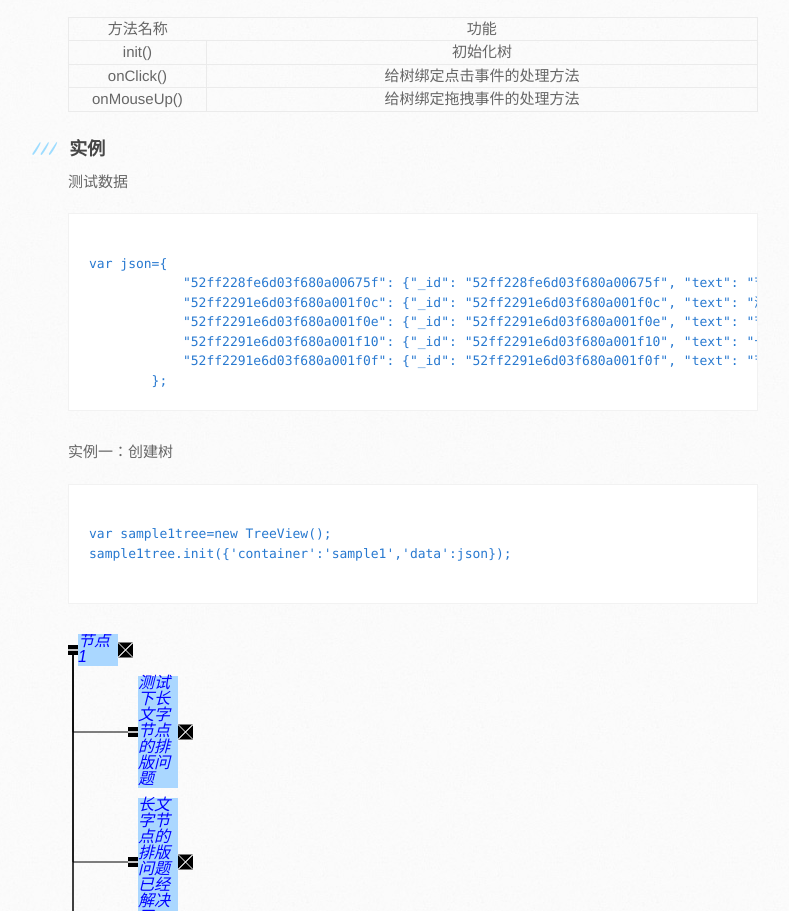
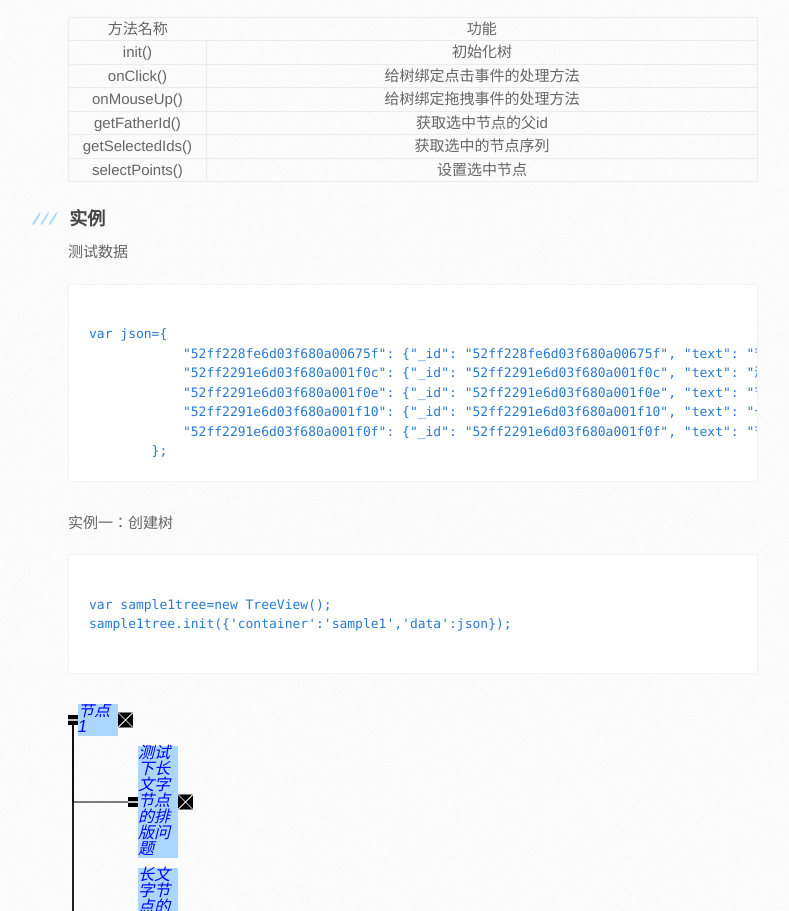
Before and after one commit to jhfangying/html5tree, a plain HTML site: page index.html in a window 1280 px wide. Shown: the part 1525-2436 px from the top of the page, without its empty margins (102-891 px from the left). Drawn offline with nearby package versions, Linux system fonts and the light colour scheme.

Commit message:
修改了文档

```diff
--- a/index.html
+++ b/index.html
@@ -97,6 +97,9 @@
                             <tr><td>init()</td><td>初始化树</td></tr>
                             <tr><td>onClick()</td><td>给树绑定点击事件的处理方法</td></tr>
                             <tr><td>onMouseUp()</td><td>给树绑定拖拽事件的处理方法</td></tr>
+                            <tr><td>getFatherId()</td><td>获取选中节点的父id</td></tr>
+                            <tr><td>getSelectedIds()</td><td>获取选中的节点序列</td></tr>
+                            <tr><td>selectPoints()</td><td>设置选中节点</td></tr>
                         </tbody>
                     </table>
                     <h3>
```
